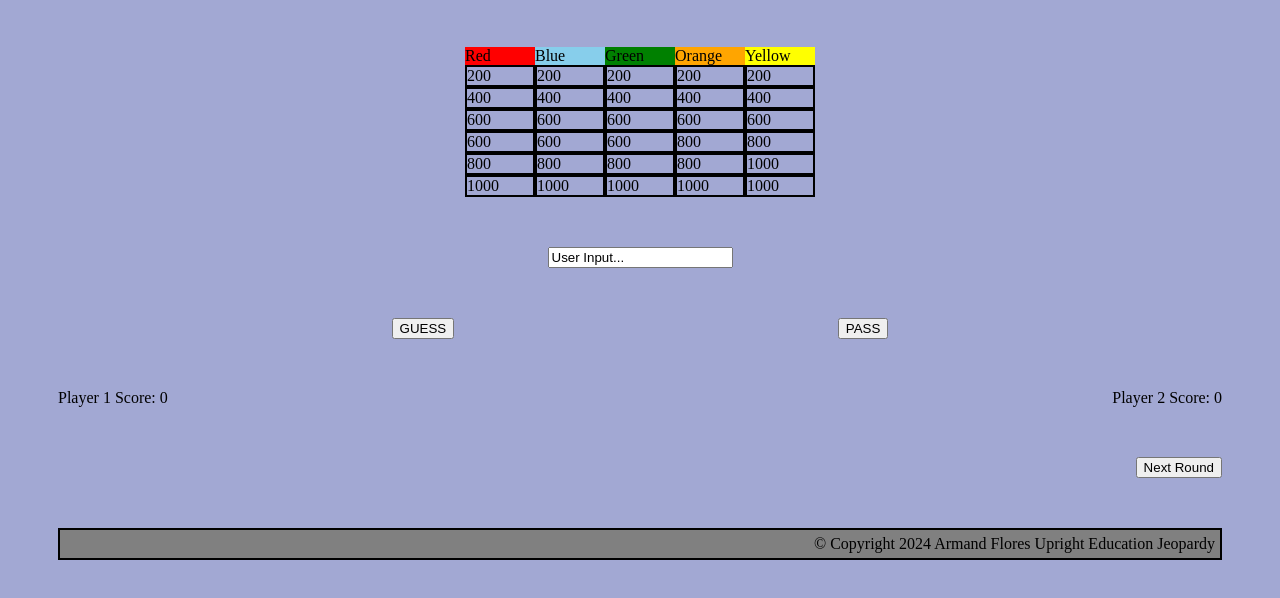
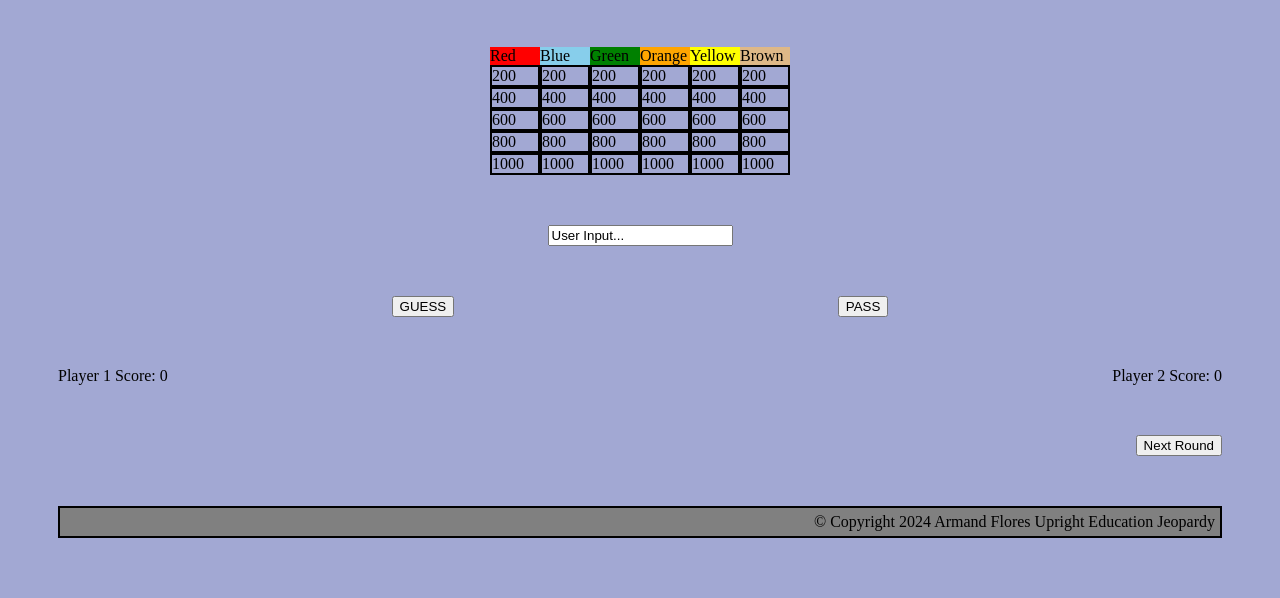
Before and after one commit to ajflores326/jeopardy-part-1, a plain HTML site: page FirstRound.html in a window 1280 px wide. Shown: the part 208-806 px from the top of the page. Drawn offline with Linux system fonts and the light colour scheme.

Commit message:
FINAL FINAL REVISION

```diff
--- a/FirstRound.html
+++ b/FirstRound.html
@@ -18,9 +18,11 @@
         <div class = green> Green</div>
         <div class = orange> Orange </div>
         <div class = yellow> Yellow </div>
+        <div class = brown> Brown </div>
     </div>
 
     <div class = grid-container2> <!-- Responsive for the Mobile and PC, grid container containing the points -->
+        <div class = points> 200 </div>
         <div class = points> 200 </div>
         <div class = points> 200 </div>
         <div class = points> 200 </div>
@@ -31,8 +33,7 @@
         <div class = points> 400 </div>
         <div class = points> 400 </div>
         <div class = points> 400 </div>
-        <div class = points> 600 </div>
-        <div class = points> 600 </div>
+        <div class = points> 400 </div>
         <div class = points> 600 </div>
         <div class = points> 600 </div>
         <div class = points> 600 </div>
--- a/stylesFirstRound.css
+++ b/stylesFirstRound.css
@@ -15,13 +15,13 @@ header {
 
 .grid-container1 { /*Five columns for the categories*/
     display: grid;
-    grid-template-columns: 70px 70px 70px 70px 70px;
+    grid-template-columns: 50px 50px 50px 50px 50px 50px;
     justify-content: center;
 }
 
 .grid-container2 { /*Five columns for the points*/
     display: grid;
-    grid-template-columns: 70px 70px 70px 70px 70px;
+    grid-template-columns: 50px 50px 50px 50px 50px 50px;
     justify-content: center;
 }
 
@@ -55,8 +55,13 @@ header {
 .yellow {
     background-color: yellow;
 }
+
+.brown {
+    background-color: burlywood;
+}
 /*Theme color for the category*/
 
+.brown {}
 .inputBox {
     display: flex;
     justify-content: center;
--- a/stylesLandingPage.css
+++ b/stylesLandingPage.css
@@ -5,7 +5,8 @@ header > div {
     justify-content: center;
     font-size: 50px;
     margin: 50px 50px;
-    font-family: "Lucida Handwriting" /*Theme*/
+    font-family: "Lucida Handwriting"; /*Theme*/
+    color: burlywood;
 }
 
 .image { /* This was used to center the main banner image */
--- a/stylesSecondRound.css
+++ b/stylesSecondRound.css
@@ -18,13 +18,13 @@ header {
 
 .grid-container1 {
     display: grid;
-    grid-template-columns: 70px 70px 70px 70px 70px;
+    grid-template-columns: 50px 50px 50px 50px 50px 50px;
     justify-content: center;
 }
 
 .grid-container2 {
     display: grid;
-    grid-template-columns: 70px 70px 70px 70px 70px;
+    grid-template-columns: 50px 50px 50px 50px 50px 50px;
     justify-content: center;
 }
 
@@ -56,6 +56,10 @@ header {
 
 .yellow {
     background-color: yellow;
+}
+
+.brown{
+    background-color: burlywood;
 }
 
 .inputBox {
```
Also changed, not shown: SecondRound.html (+2 -1 lines).
